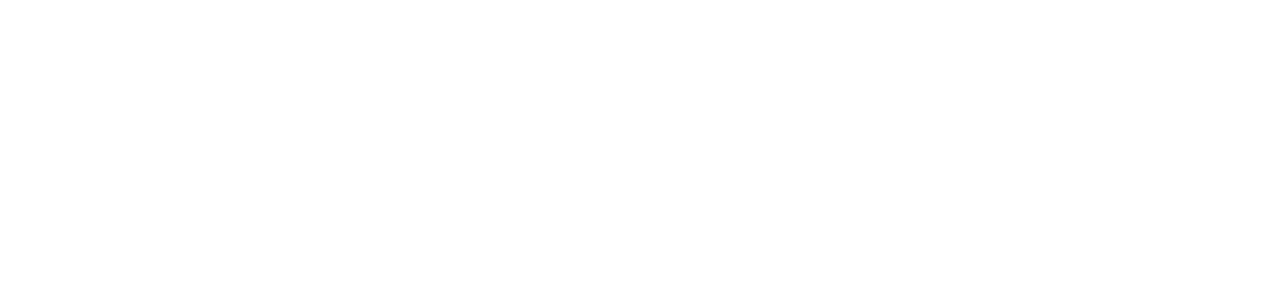
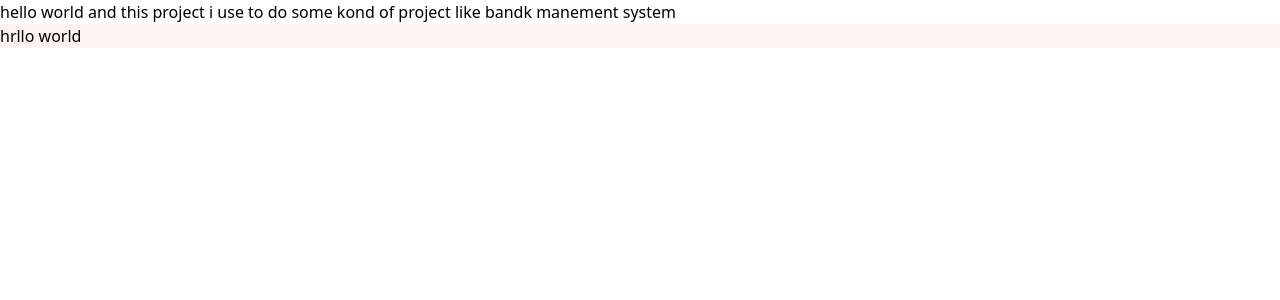
Before and after one commit to arun980798/react-first-project-, a React (Vite) app in the folder my-pro/: page / in a window 1280 px wide. Shown: the top 300 px of the page. Built offline with nearby package versions, Linux system fonts and the light colour scheme.

Commit message:
this commit is use ess this is only for the fun

```diff
--- a/my-pro/src/App.jsx
+++ b/my-pro/src/App.jsx
@@ -12,6 +12,12 @@
   return (
   <>
     <login />
+    hello world and this project i use to do some kond of project like bandk manement system
+    <div className=' bg-red-50 '>
+      hrllo world
+    </div>
+
+
 
 
 
--- a/my-pro/src/component/auth/login.jsx
+++ b/my-pro/src/component/auth/login.jsx
@@ -3,7 +3,8 @@
 const login = () => {
   return (
    <>
-   <div className=' text-blue-700 text-8xl justify-center flex'> login</div>
+
+
    </>
   )
 }
```
